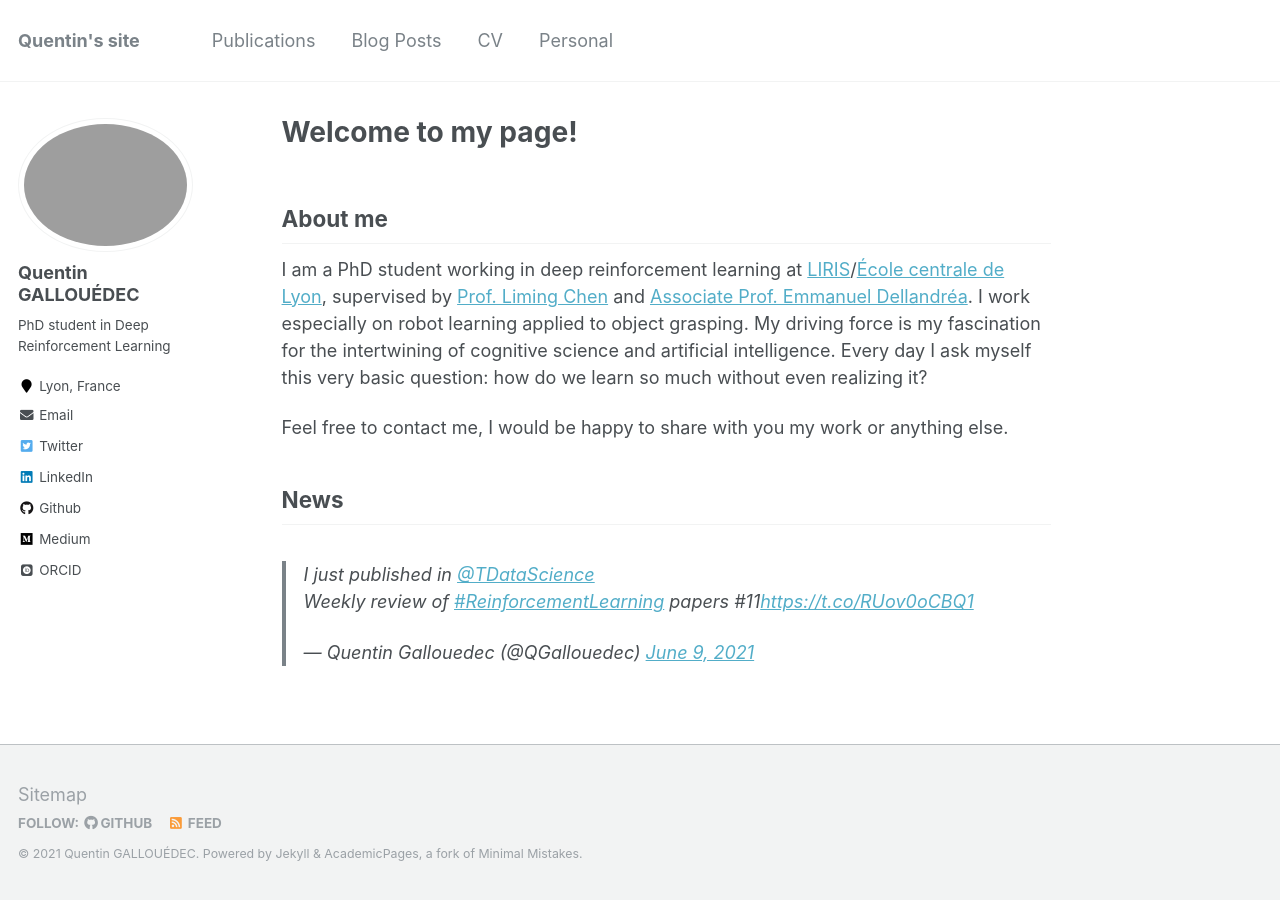
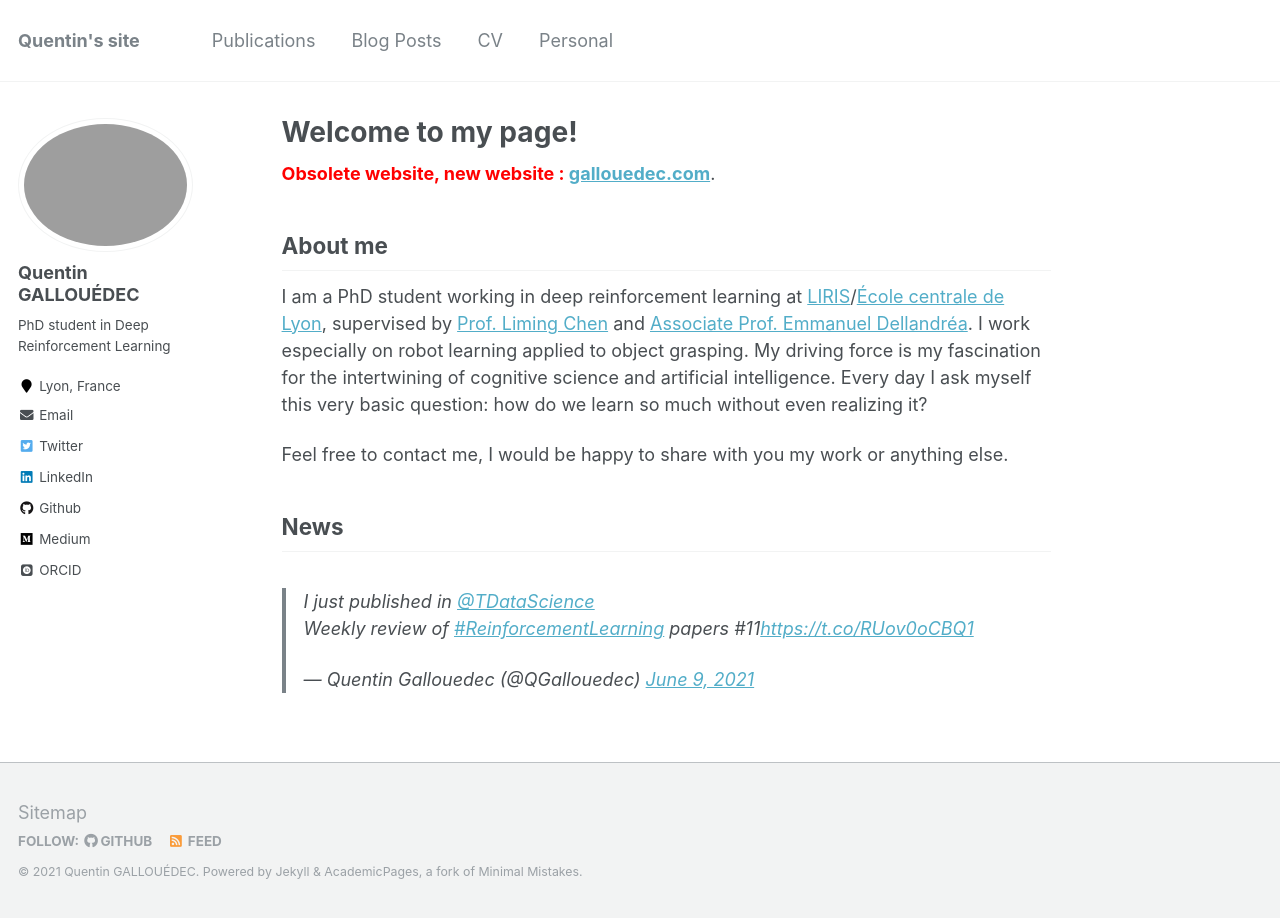
Before and after one commit to qgallouedec/qgallouedec.github.io, a Jekyll site: the page built from _pages/about.md, in a window 1280 px wide. Built offline with Jekyll 4.4.1, drawn with Linux system fonts in a browser that asks for light colours; some web fonts are replaced; comment, search, counter and statistics services are not loaded.

Commit message:
obsolete webite

```diff
--- a/_pages/about.md
+++ b/_pages/about.md
@@ -7,6 +7,8 @@ redirect_from:
   - /about/
   - /about.html
 ---
+
+<span style="color:red">**Obsolete website, new website : [gallouedec.com](https://gallouedec.com)**</span>.
 
 
 ## About me
```
